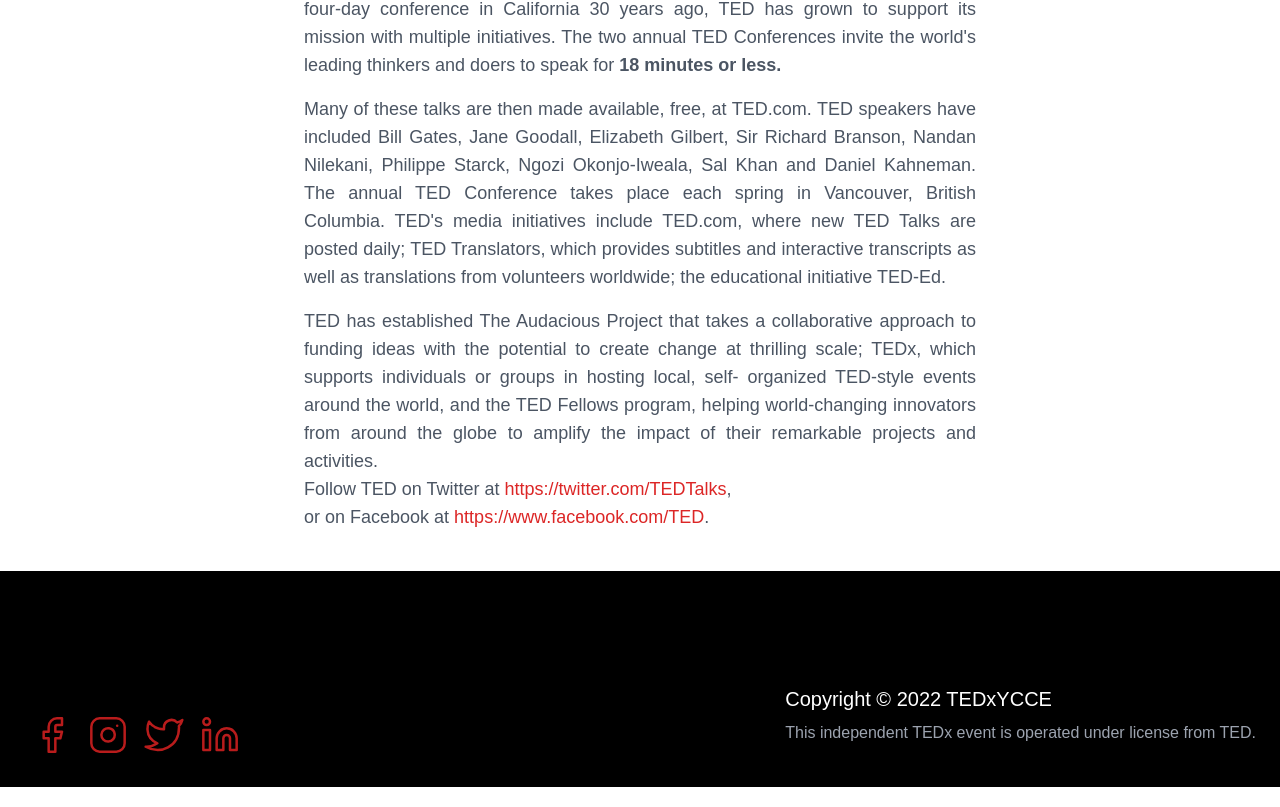
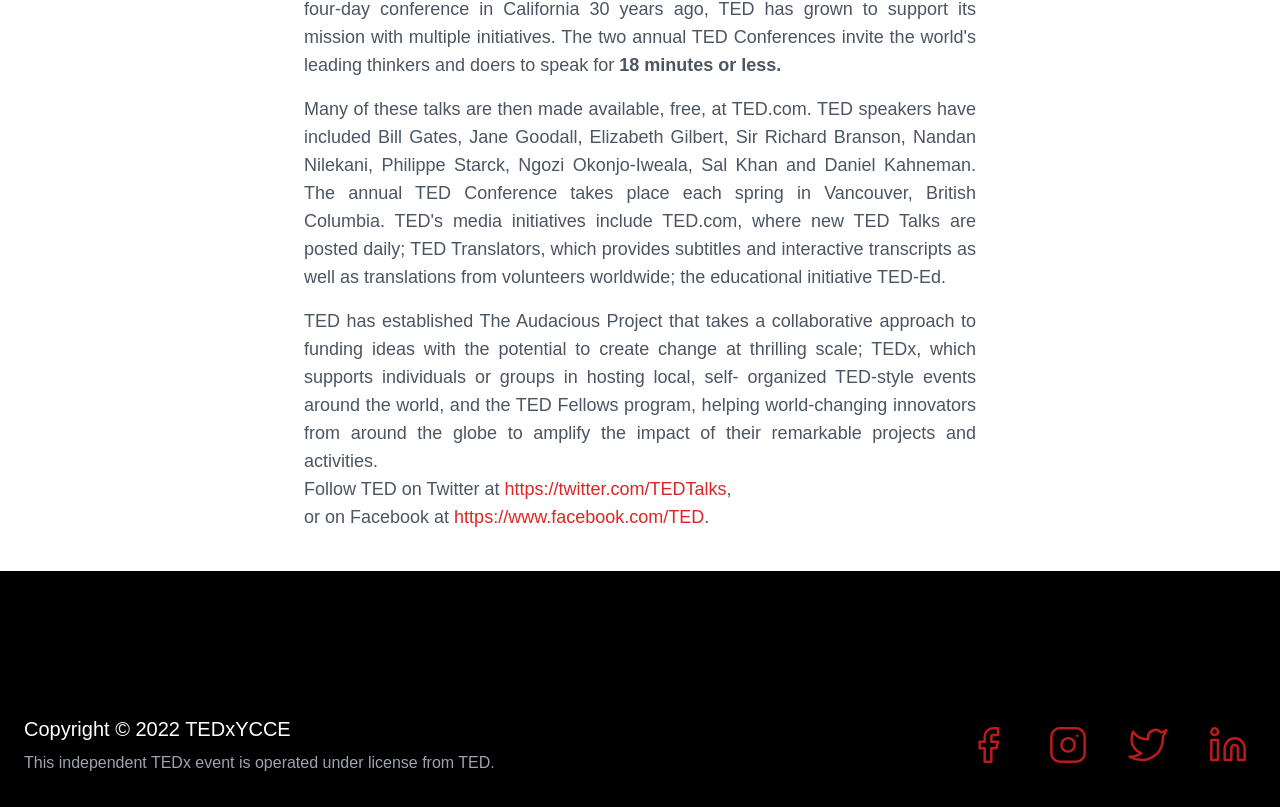
Before and after one commit to TEDxYCCE/tedxycce2022, a Next.js app: page /about in a window 1280 px wide. Shown: the part 797-1604 px from the top of the page. Built offline with nearby package versions, Linux system fonts and the light colour scheme; a small style sheet from the web is missing.

Commit message:
redesigned footer for lg screens

```diff
--- a/components/footer.tsx
+++ b/components/footer.tsx
@@ -1,8 +1,8 @@
 const Footer = () => {
   return (
-    <footer className="container flex flex-col items-center p-6 pt-8 mx-auto text-white bg-black lg:flex-row lg:flex-inverse lg:justify-between lg:items-center">
+    <footer className="container flex flex-col items-center content-center p-6 pt-8 mx-auto text-white bg-black lg:flex-row-reverse lg:justify-between lg:mt-10">
       <div>
-        <ul id="socials" className="inline-flex gap-4 p-2 mt-10 text-red-700">
+        <ul id="socials" className="inline-flex justify-center gap-4 p-2 mt-10 text-red-700 lg:mt-0 lg:gap-10">
           <li>
             <a
               href="https://www.facebook.com/tedxycceofficial"
@@ -94,7 +94,7 @@
           </li>
         </ul>
       </div>
-      <div>
+      <div className="">
         <p className="mt-2 text-xl">Copyright © 2022 TEDxYCCE</p>
         <p className="my-2 text-justify text-gray-400">
           This independent TEDx event is operated under license from TED.
```
